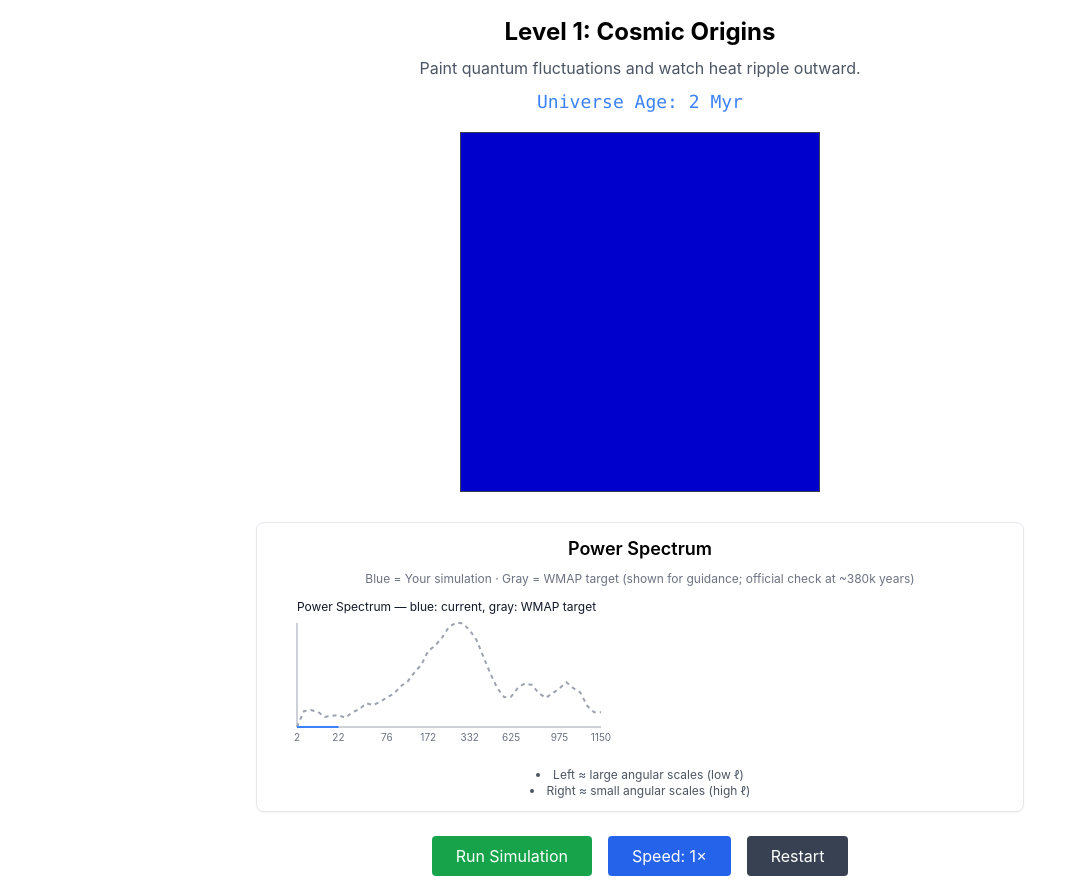
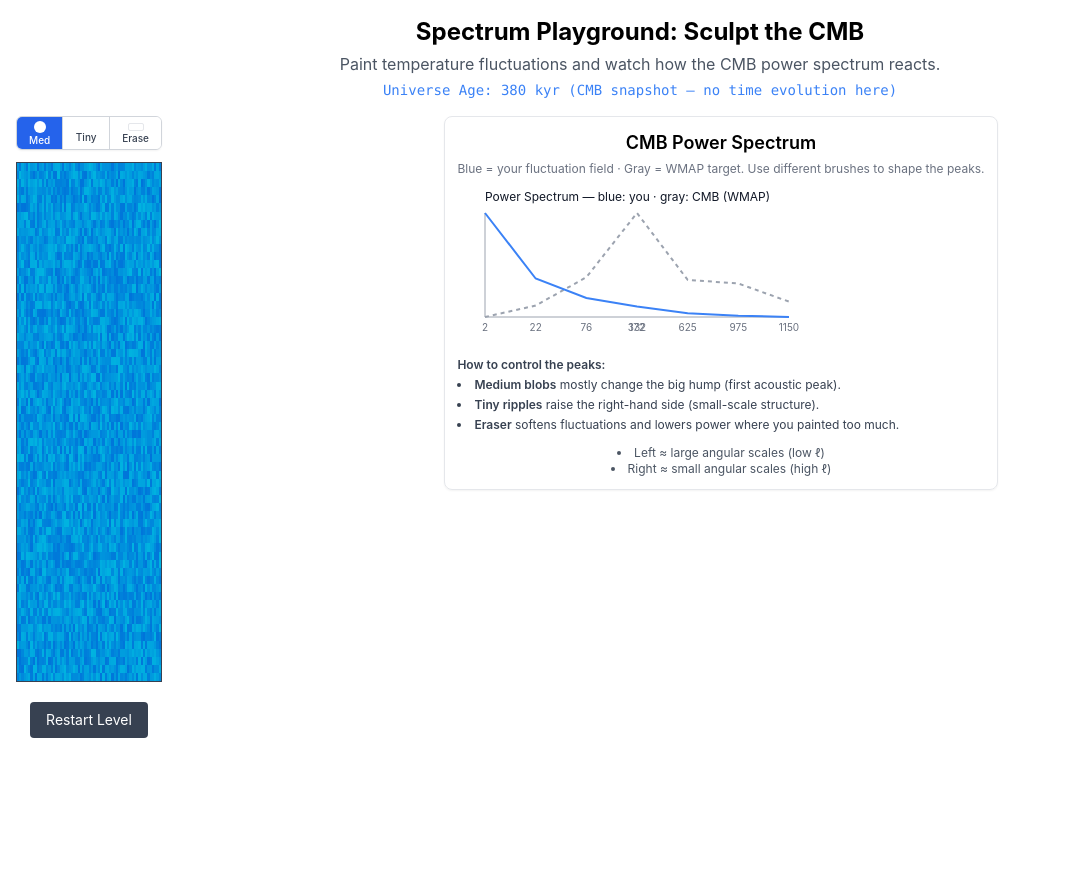
Before and after one commit to dptriani/galaxsim, a React (Create React App) app: page / in a window 1280 px wide. Both pictures are taken after a click on the element "Click to Begin". Shown: the whole page, without its empty margins (0-1071 px from the left). After the commit the page ends 800 px from the top, so only its background shows below. Built offline with nearby package versions, Linux system fonts and the light colour scheme.

Commit message:
disable evolution

```diff
--- a/src/components/CosmicOriginTutorial.js
+++ b/src/components/CosmicOriginTutorial.js
@@ -54,19 +54,38 @@ function SpectrumChart({ current, target, labels, width = 360, height = 160 }) {
 
   return (
     <svg width={width} height={height}>
+      {/* axes */}
       <line x1={pad} y1={pad} x2={pad} y2={pad + h} stroke="#9CA3AF" />
       <line x1={pad} y1={pad + h} x2={pad + w} y2={pad + h} stroke="#9CA3AF" />
+
+      {/* target = gray dashed */}
       {target && target.length > 0 && (
-        <path d={path(target)} fill="none" stroke="#9CA3AF" strokeWidth="2" strokeDasharray="4 4" />
+        <path
+          d={path(target)}
+          fill="none"
+          stroke="#9CA3AF"
+          strokeWidth="2"
+          strokeDasharray="4 4"
+        />
       )}
+
+      {/* current = blue */}
       {current && current.length > 0 && (
-        <path d={path(current)} fill="none" stroke="#3B82F6" strokeWidth="2" />
+        <path
+          d={path(current)}
+          fill="none"
+          stroke="#3B82F6"
+          strokeWidth="2"
+        />
       )}
+
       <text x={pad} y={16} fontSize="12" fill="#111827">
-        Power Spectrum — blue: current, gray: WMAP target
+        Power Spectrum — blue: you · gray: CMB (WMAP)
       </text>
+
+      {/* tick labels */}
       {labels && labels.length > 0 && (() => {
-        const ticks = labels; // already sparse
+        const ticks = labels;
         return ticks.map((lab, k) => {
           const i = Math.round((k * (n - 1)) / Math.max(1, ticks.length - 1));
           return (
@@ -113,31 +132,90 @@ function pickTicks(ellArray, maxTicks = 8) {
   return ticks;
 }
 
+// --- brush config ---
+const BRUSHES = {
+  MEDIUM: 'medium',
+  TINY: 'tiny',
+  ERASE: 'erase',
+};
+
+const GRID_SIZE = 64;
+const MAX_TEMP = 3;
+const MIN_TEMP = -3;
+
+// Gaussian helper
+function applyGaussianBump(grid, row, col, radius, amplitude) {
+  const newGrid = grid.map((r) => [...r]);
+  const sigma = radius / 2;
+  const rMax = Math.ceil(radius);
+
+  for (let dx = -rMax; dx <= rMax; dx++) {
+    for (let dy = -rMax; dy <= rMax; dy++) {
+      const x = row + dx;
+      const y = col + dy;
+      if (x < 0 || x >= GRID_SIZE || y < 0 || y >= GRID_SIZE) continue;
+
+      const r2 = dx * dx + dy * dy;
+      if (r2 > radius * radius) continue;
+
+      const value = amplitude * Math.exp(-r2 / (2 * sigma * sigma));
+      const updated = Math.max(
+        MIN_TEMP,
+        Math.min(MAX_TEMP, newGrid[x][y] + value)
+      );
+      newGrid[x][y] = updated;
+    }
+  }
+
+  return newGrid;
+}
+
+// Soft erase toward 0
+function applyGaussianErase(grid, row, col, radius) {
+  const newGrid = grid.map((r) => [...r]);
+  const sigma = radius / 2;
+  const rMax = Math.ceil(radius);
+
+  for (let dx = -rMax; dx <= rMax; dx++) {
+    for (let dy = -rMax; dy <= rMax; dy++) {
+      const x = row + dx;
+      const y = col + dy;
+      if (x < 0 || x >= GRID_SIZE || y < 0 || y >= GRID_SIZE) continue;
+
+      const r2 = dx * dx + dy * dy;
+      if (r2 > radius * radius) continue;
+
+      const w = Math.exp(-r2 / (2 * sigma * sigma)); // weight 0–1
+      const val = newGrid[x][y];
+      const erased = val * (1 - 0.7 * w); // move 70% toward 0 in center
+      newGrid[x][y] = erased;
+    }
+  }
+
+  return newGrid;
+}
 
 export default function CosmicOriginTutorial({ onRestart }) {
   const [targetSpectrum, setTargetSpectrum] = useState([]);
+  const [grid, setGrid] = useState(
+    // tiny initial fluctuations ~ like real CMB (~1e-5 but here exaggerated)
+    Array.from({ length: GRID_SIZE }, () =>
+      Array.from(
+        { length: GRID_SIZE },
+        () => -2 + (Math.random() - 0.5) * 0.4 // between -0.1 and +0.1
+      )
+    )
+  );
+  const [brush, setBrush] = useState(BRUSHES.MEDIUM);
+  const [isPainting, setIsPainting] = useState(false);
 
   // Load target WMAP spectrum once on mount
   useEffect(() => {
     fetch(`${process.env.PUBLIC_URL}/wmap_tt_binned.json`)
       .then((r) => r.json())
-      .then(setTargetSpectrum);
+      .then(setTargetSpectrum)
+      .catch(() => setTargetSpectrum([]));
   }, []);
-
-  const GRID_SIZE = 64;
-  const MAX_TEMP = 10;
-  const MIN_TEMP = -3;
-
-  const [grid, setGrid] = useState(
-    Array.from({ length: GRID_SIZE }, () =>
-      Array.from({ length: GRID_SIZE }, () => MIN_TEMP)
-    )
-  );
-
-  const [cosmicTime, setCosmicTime] = useState(0);
-  const [isRunning, setIsRunning] = useState(false);
-  const [timeSpeed, setTimeSpeed] = useState(1);
-  const [isPainting, setIsPainting] = useState(false);
 
   // ---- derive current spectrum from grid state ----
   const currentSpectrum = useMemo(() => {
@@ -145,157 +223,206 @@ export default function CosmicOriginTutorial({ onRestart }) {
     return normalize01(vals);
   }, [grid]);
 
-  //derived spectrum values
   // prepare target spectrum and sparse ticks
-  const sorted = [...targetSpectrum].sort((a,b) => (a.ell ?? a.l) - (b.ell ?? b.l));
-  const targetEll = sorted.map(d => d.ell ?? d.l);
-  const targetCl  = normalize01(sorted.map(d => d.cl ?? d.CL ?? d.Cl ?? 0));
-  const tickLabels = pickTicks(targetEll, 7); // show ~7 ticks
+  const sorted = [...targetSpectrum].sort(
+    (a, b) => (a.ell ?? a.l) - (b.ell ?? b.l)
+  );
+  const targetEll = sorted.map((d) => d.ell ?? d.l);
+  const targetClRaw = sorted.map((d) => d.cl ?? d.CL ?? d.Cl ?? 0);
+  const targetClNorm = normalize01(targetClRaw);
+  const tickLabels = pickTicks(targetEll, 7);
 
-  // Universe age ticking
-  useEffect(() => {
-    const timer = setInterval(() => {
-      setCosmicTime((prev) => prev + timeSpeed);
-    }, 1000);
-    return () => clearInterval(timer);
-  }, [timeSpeed]);
-
-  // Spreading ripple evolution
-  useEffect(() => {
-    if (!isRunning) return;
-
-    const interval = setInterval(() => {
-      setGrid((prev) => {
-        const next = prev.map((r) => [...r]);
-
-        for (let i = 0; i < GRID_SIZE; i++) {
-          for (let j = 0; j < GRID_SIZE; j++) {
-            const val = prev[i][j];
-
-            if (val >= 1.5) {
-              for (let dx = -1; dx <= 1; dx++) {
-                for (let dy = -1; dy <= 1; dy++) {
-                  const x = i + dx;
-                  const y = j + dy;
-                  const dist = Math.abs(dx) + Math.abs(dy);
-                  if (
-                    (dx !== 0 || dy !== 0) &&
-                    x >= 0 && x < GRID_SIZE &&
-                    y >= 0 && y < GRID_SIZE
-                  ) {
-                    const spread = val - dist * 0.3;
-                    next[x][y] = Math.max(next[x][y], spread);
-                  }
-                }
-              }
-            }
-          }
-        }
-
-        return next;
-      });
-    }, 300 / timeSpeed);
-
-    return () => clearInterval(interval);
-  }, [isRunning, timeSpeed]);
-
-  // Inject a smooth Gaussian hotspot (more CMB-like)
-  const handleCellClick = (row, col) => {
-    const newGrid = grid.map((r) => [...r]);
-
-    const amplitude = 2.5;  // peak temperature
-    const sigma = 2;        // controls spot size (in grid cells)
-    const radius = Math.ceil(3 * sigma);
-
-    for (let dx = -radius; dx <= radius; dx++) {
-      for (let dy = -radius; dy <= radius; dy++) {
-        const x = row + dx;
-        const y = col + dy;
-        if (x < 0 || x >= GRID_SIZE || y < 0 || y >= GRID_SIZE) continue;
-
-        const r2 = dx * dx + dy * dy;
-        const value = amplitude * Math.exp(-r2 / (2 * sigma * sigma));
-
-        // Add on top of existing fluctuations, clamp to allowed range
-        const updated =
-          Math.max(MIN_TEMP, Math.min(MAX_TEMP, newGrid[x][y] + value));
-        newGrid[x][y] = updated;
-      }
-    }
-
-    setGrid(newGrid);
-  };
+  const targetResampled = useMemo(() => {
+    if (!targetClNorm.length || !currentSpectrum.length) return [];
+    return normalize01(
+      resampleToLength(targetClNorm, currentSpectrum.length)
+    );
+  }, [targetClNorm, currentSpectrum.length]);
 
   // Color map using clamped HSL
   const getColor = (temp) => {
     const clamped = Math.max(MIN_TEMP, Math.min(MAX_TEMP, temp));
     const norm = (clamped - MIN_TEMP) / (MAX_TEMP - MIN_TEMP);
-    const hue = 240 - norm * 240;
+    const hue = 240 - norm * 240; // blue → red
     const lightness = 50 + (norm - 0.5) * 20;
     return `hsl(${hue}, 100%, ${lightness}%)`;
   };
 
+  // Paint handler for the "spectrum playground"
+  const paintAt = (row, col) => {
+    if (row < 0 || row >= GRID_SIZE || col < 0 || col >= GRID_SIZE) return;
+
+    if (brush === BRUSHES.MEDIUM) {
+      // Medium brush: main acoustic peak
+      const radius = 5;
+      const amplitude = 1.2;
+      setGrid((prev) => applyGaussianBump(prev, row, col, radius, amplitude));
+    } else if (brush === BRUSHES.TINY) {
+      // Tiny brush: small-scale power
+      const radius = 2;
+      const amplitude = 0.7;
+      setGrid((prev) => applyGaussianBump(prev, row, col, radius, amplitude));
+    } else if (brush === BRUSHES.ERASE) {
+      const radius = 4;
+      setGrid((prev) => applyGaussianErase(prev, row, col, radius));
+    }
+  };
+
   return (
     <div className="p-4 text-center">
-      <h1 className="text-2xl font-bold mb-2">Level 1: Cosmic Origins</h1>
-      <p className="text-gray-600 mb-2">
-        Paint quantum fluctuations and watch heat ripple outward.
+      <h1 className="text-2xl font-bold mb-1">Spectrum Playground: Sculpt the CMB</h1>
+      <p className="text-gray-600 mb-1">
+        Paint temperature fluctuations and watch how the CMB power spectrum reacts.
       </p>
-      <p className="text-blue-500 font-mono text-lg mb-4">
-        Universe Age: {cosmicTime} Myr
+      <p className="text-blue-500 font-mono text-sm mb-4">
+        Universe Age: 380 kyr (CMB snapshot — no time evolution here)
       </p>
 
-      {/* Grid */}
+      {/* Layout: grid + controls on top, spectrum below */}
+      <div className="flex flex-col items-center gap-4 md:flex-row md:justify-center md:items-start">
+        {/* Left: CMB Grid + brushes */}
+        <div className="flex flex-col items-center gap-3">
+          {/* Brush selector with symbols */}
+<div className="inline-flex rounded-md shadow-sm border border-gray-300 overflow-hidden">
+  {/* Medium brush: single medium dot */}
+  <button
+    onClick={() => setBrush(BRUSHES.MEDIUM)}
+    className={
+      'px-3 py-1 text-xs font-medium ' +
+      (brush === BRUSHES.MEDIUM
+        ? 'bg-blue-600 text-white'
+        : 'bg-white text-gray-700 hover:bg-gray-100')
+    }
+    aria-label="Medium blobs"
+  >
+    <div className="flex flex-col items-center">
+      <span className="inline-block w-3 h-3 rounded-full bg-white mb-0.5" />
+      <span className="text-[10px] leading-none">Med</span>
+    </div>
+  </button>
+
+  {/* Tiny brush: several tiny dots */}
+  <button
+    onClick={() => setBrush(BRUSHES.TINY)}
+    className={
+      'px-3 py-1 text-xs font-medium border-l border-gray-300 ' +
+      (brush === BRUSHES.TINY
+        ? 'bg-blue-600 text-white'
+        : 'bg-white text-gray-700 hover:bg-gray-100')
+    }
+    aria-label="Tiny ripples"
+  >
+    <div className="flex flex-col items-center">
+      <span className="flex gap-[2px] mb-0.5">
+        <span className="inline-block w-1.5 h-1.5 rounded-full bg-white" />
+        <span className="inline-block w-1.5 h-1.5 rounded-full bg-white" />
+        <span className="inline-block w-1.5 h-1.5 rounded-full bg-white" />
+      </span>
+      <span className="text-[10px] leading-none">Tiny</span>
+    </div>
+  </button>
+
+  {/* Eraser: little white rectangle */}
+  <button
+    onClick={() => setBrush(BRUSHES.ERASE)}
+    className={
+      'px-3 py-1 text-xs font-medium border-l border-gray-300 ' +
+      (brush === BRUSHES.ERASE
+        ? 'bg-blue-600 text-white'
+        : 'bg-white text-gray-700 hover:bg-gray-100')
+    }
+    aria-label="Eraser"
+  >
+    <div className="flex flex-col items-center">
+      <span className="inline-block w-4 h-2 bg-white mb-0.5 rounded-sm border border-gray-200" />
+      <span className="text-[10px] leading-none">Erase</span>
+    </div>
+  </button>
+</div>
+
+          {/* CMB Grid */}
             <div
-          className="overflow-auto border border-gray-700 mx-auto inline-block"
-          style={{ maxHeight: '60vh', width: 'min(100%, 360px)' }}
+              className="border border-gray-700 mx-auto"
+              style={{
+                width: 'min(100%, 520px)',     // make it BIG
+                height: 'min(70vh, 520px)',    // keep it roughly square
+              }}
               onMouseDown={() => setIsPainting(true)}
               onMouseUp={() => setIsPainting(false)}
               onMouseLeave={() => setIsPainting(false)}
             >
-
               <div
                 className="grid"
                 style={{
                   display: 'grid',
                   gridTemplateColumns: `repeat(${GRID_SIZE}, 1fr)`,
-            width: '100%', // fill the border box
+                  width: '100%',
+                  height: '100%',              // fill the square
                 }}
               >
                 {grid.map((row, rowIndex) =>
                   row.map((cell, colIndex) => (
                     <div
                       key={`${rowIndex}-${colIndex}`}
-              onMouseDown={() => handleCellClick(rowIndex, colIndex)}
+                      onMouseDown={() => paintAt(rowIndex, colIndex)}
                       onMouseEnter={() => {
-                if (isPainting) handleCellClick(rowIndex, colIndex);
+                        if (isPainting) paintAt(rowIndex, colIndex);
                       }}
                       style={{
                         width: '100%',
-                aspectRatio: '1',
+                        height: '100%',
                         backgroundColor: getColor(cell),
                         transition: 'background-color 0.2s ease',
                       }}
                     />
-
                   ))
                 )}
               </div>
             </div>
 
-      {/* Power Spectrum Panel */}
-      <div className="mt-6 max-w-3xl mx-auto">
+
+          {/* Restart button */}
+          <button
+            onClick={onRestart}
+            className="mt-2 px-4 py-2 bg-gray-700 text-white rounded hover:bg-gray-800 text-sm"
+          >
+            Restart Level
+          </button>
+        </div>
+
+        {/* Right: Power spectrum + teaching text */}
+        <div className="mt-4 md:mt-0 max-w-xl mx-auto">
           <div className="rounded-lg shadow-sm border border-gray-200 p-3">
-          <h2 className="text-lg font-semibold mb-2">Power Spectrum</h2>
+            <h2 className="text-lg font-semibold mb-1">CMB Power Spectrum</h2>
             <p className="text-xs text-gray-500 mb-2">
-            Blue = Your simulation · Gray = WMAP target (shown for guidance; official check at ~380k years)
+              Blue = your fluctuation field · Gray = WMAP target.
+              Use different brushes to shape the peaks.
             </p>
 
             <SpectrumChart
               current={currentSpectrum}
-           target={targetCl}
+              target={targetResampled}
               labels={tickLabels}
             />
+
+            {/* Training-wheel hints */}
+            <div className="mt-3 text-xs text-gray-700 text-left space-y-1">
+              <p className="font-semibold">How to control the peaks:</p>
+              <ul className="list-disc list-inside space-y-1">
+                <li>
+                  <span className="font-semibold">Medium blobs</span> mostly
+                  change the big hump (first acoustic peak).
+                </li>
+                <li>
+                  <span className="font-semibold">Tiny ripples</span> raise the
+                  right-hand side (small-scale structure).
+                </li>
+                <li>
+                  <span className="font-semibold">Eraser</span> softens
+                  fluctuations and lowers power where you painted too much.
+                </li>
+              </ul>
+            </div>
 
             <ul className="mt-3 text-xs text-gray-600 list-disc list-inside">
               <li>Left ≈ large angular scales (low ℓ)</li>
@@ -303,30 +430,6 @@ export default function CosmicOriginTutorial({ onRestart }) {
             </ul>
           </div>
         </div>
-
-
-      {/* Controls */}
-      <div className="mt-6 flex justify-center gap-4 flex-wrap">
-        <button
-          onClick={() => setIsRunning(true)}
-          className="px-6 py-2 bg-green-600 text-white rounded hover:bg-green-700"
-        >
-          Run Simulation
-        </button>
-
-        <button
-          onClick={() => setTimeSpeed((prev) => (prev >= 8 ? 1 : prev * 2))}
-          className="px-6 py-2 bg-blue-600 text-white rounded hover:bg-blue-700"
-        >
-          Speed: {timeSpeed}×
-        </button>
-
-        <button
-          onClick={onRestart}
-          className="px-6 py-2 bg-gray-700 text-white rounded hover:bg-gray-800"
-        >
-          Restart
-        </button>
       </div>
     </div>
   );
```
Lines whose indentation alone changed are shown as unchanged.
